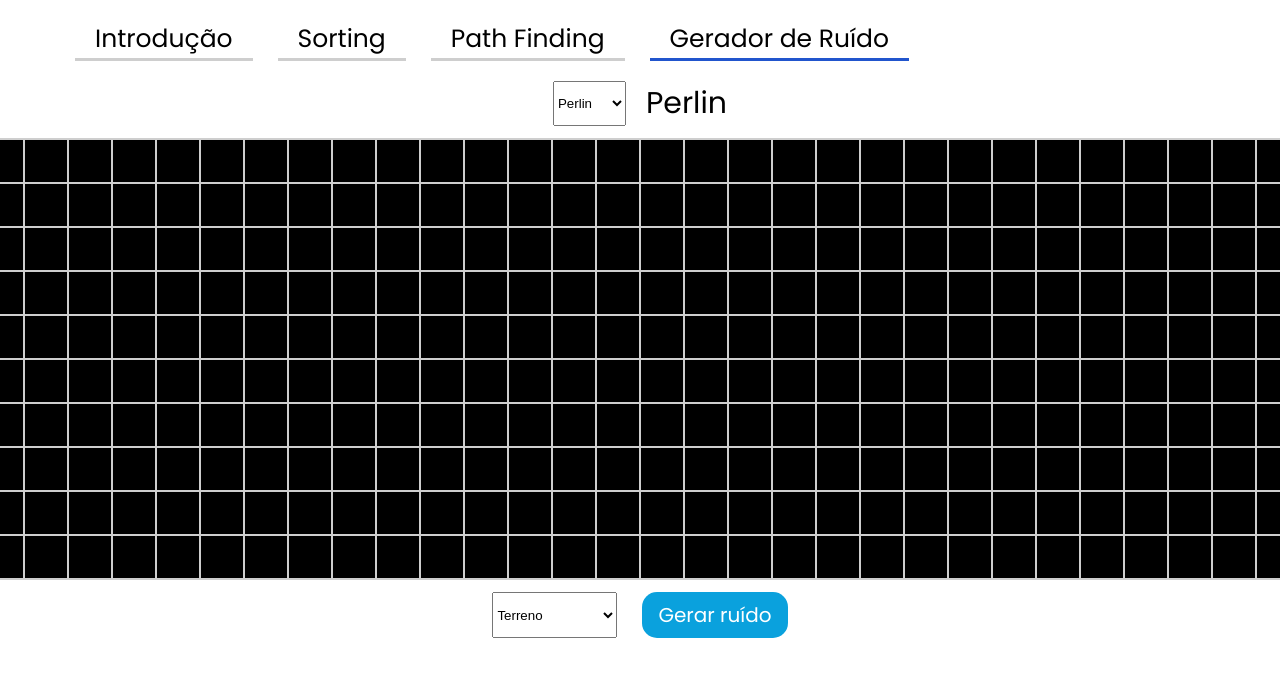
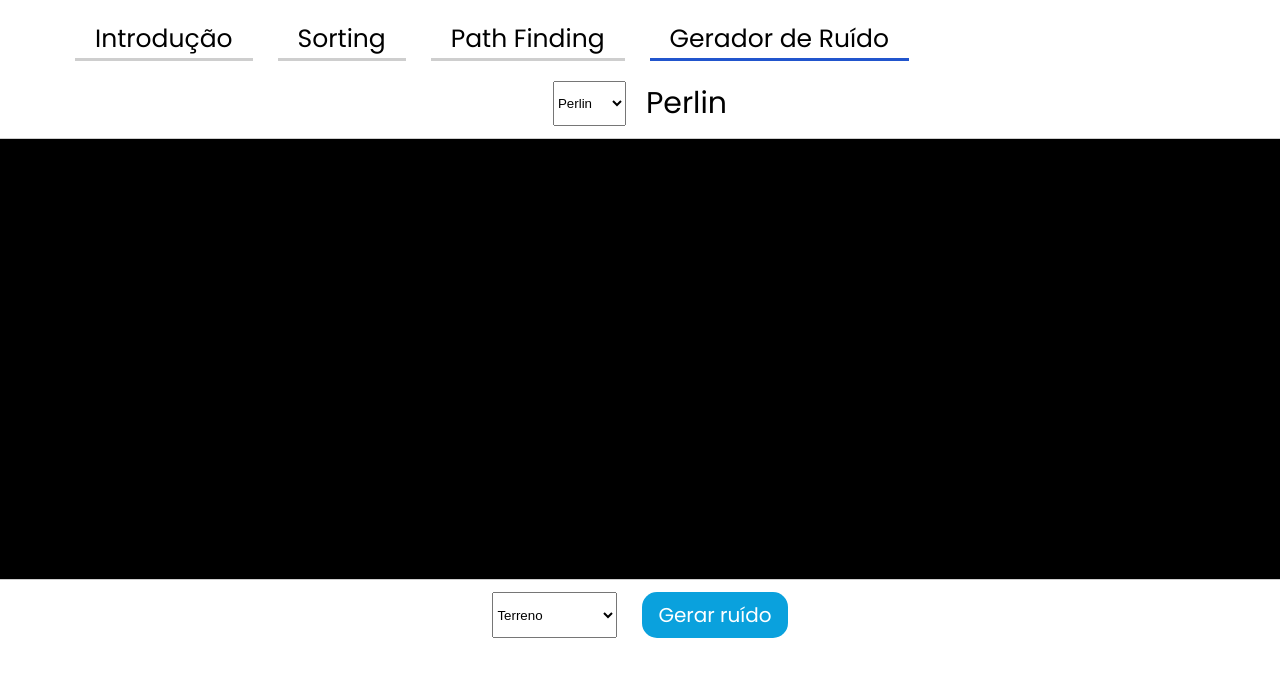
Before and after one commit to schaldach/algo-voyager, a Next.js app: page /noise in a window 1280 px wide. Shown: the top 676 px of the page. Built offline with nearby package versions, Linux system fonts and the light colour scheme.

Commit message:
perlin noise ate que ta funcionando

```diff
--- a/pages/_app.js
+++ b/pages/_app.js
@@ -8,6 +8,7 @@ function MyApp({ Component, pageProps }) {
   return (
   <>
   <Head>
+    <script src='http://joeiddon.github.io/perlin/perlin.js'/>
     <title>Algoritmos</title>
   </Head>
   <div className='pagelayout' data-theme={darkMode?'dark':'light'}>
--- a/pages/noise.js
+++ b/pages/noise.js
@@ -8,9 +8,9 @@ function Noise() {
 
     useEffect(() => {
         let newMap = []
-        for(let i=0; i<10; i++){
+        for(let i=0; i<30; i++){
             let row = []
-            for(let y=0; y<30; y++){
+            for(let y=0; y<90; y++){
                 row.push({noise:0})
             }
             newMap.push(row)
@@ -19,10 +19,18 @@ function Noise() {
     }, [])
 
     function perlinNoise(){
-        let newMap = [...map2D]
+        let newMap = []
+        for(let i=0; i<30; i++){
+            let row = []
+            for(let y=0; y<90; y++){
+                row.push({noise:0})
+            }
+            newMap.push(row)
+        }
+        perlin.seed()
         newMap.forEach((row,y) => {
             row.forEach((cell,x) => {
-                let noiseValue = Math.random()
+                let noiseValue = perlin.get(x+0.5, y+0.5)
                 console.log(noiseValue)
                 newMap[y][x].noise = noiseValue
             })
@@ -43,7 +51,7 @@ function Noise() {
                 </select>
                 <div className="algotitle">{currentAlgo}</div>
             </div>
-            <div className="algomap perlinmap">
+            <div className="perlinmap">
                 {map2D.map((row,y) =>
                     <div key={y}>
                     {row.map((cell,x) =>
--- a/styles/index.css
+++ b/styles/index.css
@@ -148,6 +148,17 @@ main{
   width: calc(55vh * 3);
   border: 1px solid var(--color2);
 }
+.perlinmap{
+  display: grid;
+  grid-template-rows: repeat(30, 1fr);
+  height: 55vh;
+  width: calc(55vh * 3);
+  border: 1px solid var(--color2);
+}
+.perlinmap>div{
+  display: grid;
+  grid-template-columns: repeat(90, 1fr);
+}
 .algomap>div{
   display: grid;
   grid-template-columns: repeat(30, 1fr);
```
